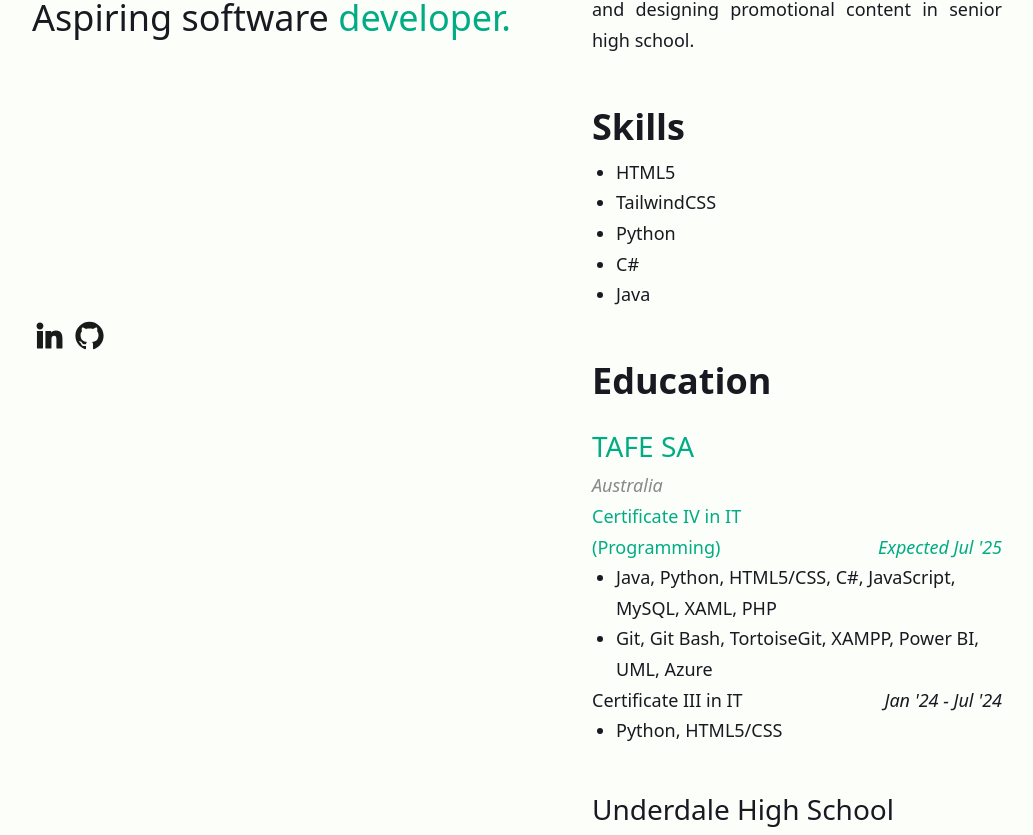
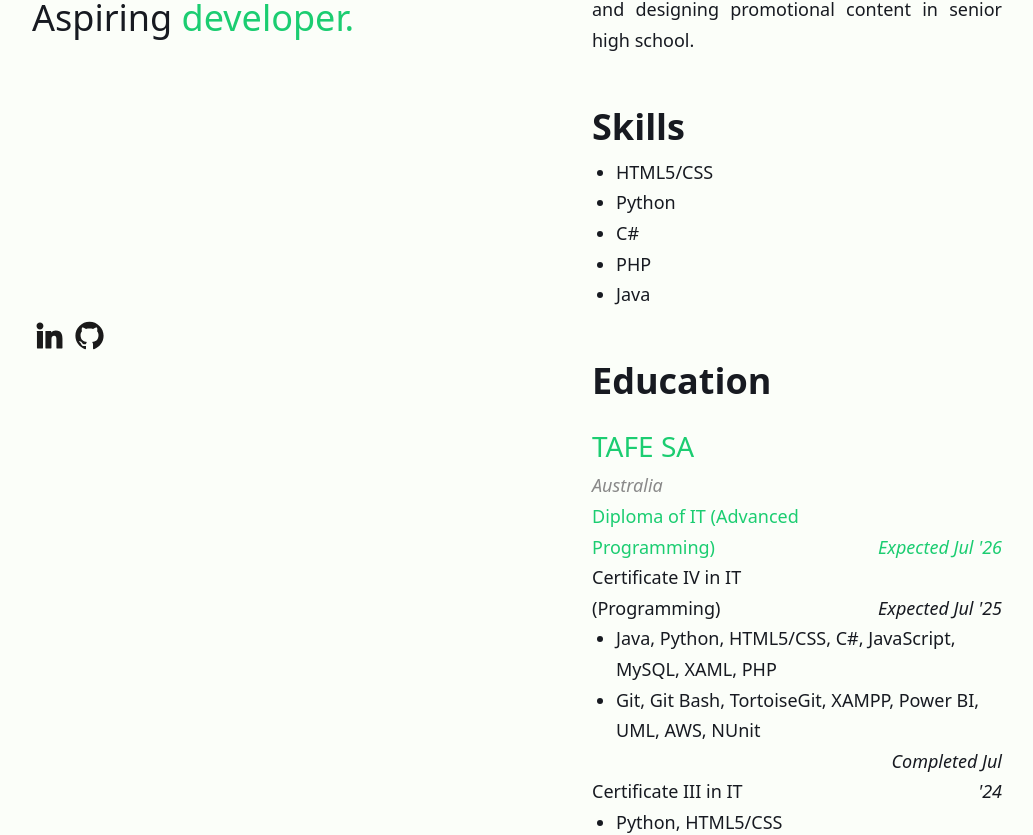
Before and after one commit to elisha-b/portfolio, a React (Vite) app: page / in a window 1280 px wide. Shown: the part 461-1296 px from the top of the page, without its empty margins (98-1131 px from the left). Built offline with nearby package versions, Linux system fonts and the light colour scheme.

Commit message:
Updated education, minor appearance changes

```diff
--- a/index.html
+++ b/index.html
@@ -10,9 +10,11 @@
     <link rel="preconnect" href="https://fonts.gstatic.com" crossorigin>
     <link href="https://fonts.googleapis.com/css2?family=Noto+Sans:ital,wght@0,100..900;1,100..900&display=swap" rel="stylesheet">
   </head>
+
   <body>
     <div id="root"></div>
-
     <script type="module" src="/src/main.jsx"></script>
+    <!-- TODO: Fix cursor light -->
+    <!-- <div id="cursor-light"></div> -->
   </body>
 </html>
--- a/src/App.css
+++ b/src/App.css
@@ -9,8 +9,20 @@
 }
 
 .highlight {
-  color: #33ffcf;
+  color: #60ffad;
   font-weight: 500;
+  transition: 0.2s;
+}
+
+a {
+  color: #60ffad;
+  font-weight: 500;
+  transition: 0.2s;
+}
+
+a:hover {
+  color: #44dd8e;
+  transition: 0.2s;
 }
 
 .country {
@@ -72,9 +84,21 @@
 
 @media (prefers-color-scheme: light) {
   .highlight {
-    color: #01ac84;
-    font-weight: 500;
-  }
+  color: #1bcd71;
+  font-weight: 500;
+  transition: 0.2s;
+}
+
+a {
+  color: #1bcd71;
+  font-weight: 500;
+  transition: 0.2s;
+}
+
+a:hover {
+  color: #1bac61;
+  transition: 0.2s;
+}
 }
 
 /* #root {
--- a/src/App.jsx
+++ b/src/App.jsx
@@ -9,9 +9,9 @@ function App() {
         {/* Introduction */}
         <div className="intro">
           <div className="intro-fixed">
-            <h2 class="text-[36px] mt-40 mb-[-15px] font-semibold">Hi,  I'm</h2>
+            <h2 class="text-[36px] mt-40 mb-[-15px] font-semibold">Hi, I'm</h2>
             <h1 class="text-[72px] font-bold">Elisha Balat &#128075;</h1>
-            <h2 class="text-[36px] leading-[40px]">Aspiring software <span className="highlight">developer.</span> </h2>
+            <h2 class="text-[36px] leading-[40px]">Aspiring <span className="highlight">developer.</span> </h2>
             <div class="inline-flex mt-70">
               <a href="https://www.linkedin.com/in/elisha-balat/" target="_blank"><img src={linkedInLogo} className="logo" /></a>
               <a href="https://github.com/elisha-b" target="_blank"><img src={gitHubLogo} className="logo" /></a>
@@ -26,26 +26,28 @@ function App() {
           <div>
             <h2 class="text-[36px] mt-10 font-semibold">Skills</h2>
             <ul class="list-disc ml-6">
-              <li>HTML5</li>
-              <li>TailwindCSS</li>
+              <li>HTML5/CSS</li>
               <li>Python</li>
               <li>C#</li>
+              <li>PHP</li>
               <li>Java</li>
             </ul>
           </div>
           <div>
             <h2 class="text-[36px] mt-10 font-semibold">Education</h2>
             <div>
-              <h3 class="text-[28px] mt-3"><span className="highlight">TAFE SA</span></h3>
+              <h3 class="text-[28px] mt-3"><a href="https://www.tafesa.edu.au" target="_blank" class="hover:oklch(0.6 0.118 184.704)">TAFE SA</a></h3>
               <p className="country">Australia</p>
-              <h4 class="inline-block w-2/3"><span className="highlight">Certificate IV in IT (Programming)</span></h4>
-              <h4 class="inline-block w-1/3 text-right italic"><span className="highlight">Expected Jul '25</span></h4>
+              <h4 class="inline-block w-2/3"><span className="highlight">Diploma of IT (Advanced Programming)</span></h4>
+              <h4 class="inline-block w-1/3 text-right italic"><span className="highlight">Expected Jul '26</span></h4>
+              <h4 class="inline-block w-2/3">Certificate IV in IT (Programming)</h4>
+              <h4 class="inline-block w-1/3 text-right italic">Expected Jul '25</h4>
               <ul class="list-disc ml-6">
                 <li>Java, Python, HTML5/CSS, C#, JavaScript, MySQL, XAML, PHP</li>
-                <li>Git, Git Bash, TortoiseGit, XAMPP, Power BI, UML, Azure</li>
+                <li>Git, Git Bash, TortoiseGit, XAMPP, Power BI, UML, AWS, NUnit</li>
               </ul>
               <h4 class="inline-block w-2/3">Certificate III in IT</h4>
-              <h4 class="inline-block w-1/3 text-right italic">Jan '24 - Jul '24</h4>
+              <h4 class="inline-block w-1/3 text-right italic">Completed Jul '24</h4>
               <ul class="list-disc ml-6">
                 <li>Python, HTML5/CSS</li>
               </ul>
@@ -57,6 +59,7 @@ function App() {
               <h4 class="inline-block w-1/3 text-right italic">Jan '22 - Dec '23</h4>
               <ul class="list-disc ml-6">
                 <li>Head Prefect, Math Learning Area Leader</li>
+                <li>South Australian Certificate of Education (SACE)</li>
                 <li>Stage 2 Academic Award for English Literary Studies</li>
                 <li>Success Through Resilience Award</li>
                 <li>Certificate of Distinction - Australian Mathematics Competition</li>
--- a/src/index.css
+++ b/src/index.css
@@ -4,12 +4,10 @@
   font-family: system-ui, Avenir, Helvetica, Arial, sans-serif;
   line-height: 1.7;
   font-weight: 400;
-  max-width: 100%;
-  width: 100%;
 
   color-scheme: dark;
   color: #fbfef9;
-  background-color: #171A21;
+  background-color: #111318;
 
   font-synthesis: none;
   text-rendering: optimizeLegibility;
@@ -22,19 +20,24 @@ body {
   display: flex;
   place-items: center;
   font-size: 18px;
+  overflow-x: hidden;
+  height: 100%;
+  position: relative;
 }
-
-#cursor-light {
-  height: 15em;
-  width: 15em;
-  background-color: #3c5dff;
+/* TODO: Fix cursor light */
+/* #cursor-light {
+  pointer-events: none;
+  height: 20em;
+  width: 20em;
+  background-color: #0a8a98;
   filter: blur(120px);
   opacity: calc(15%);
   border-radius: 50%;
   position: absolute;
   transform: translate(-50%, -50%);
   overflow: hidden;
-}
+  z-index: -1;
+} */
 
 @media (prefers-color-scheme: light) {
   :root {
@@ -44,11 +47,8 @@ body {
   .logo {
     filter: invert(90%)
   }
-  #cursor-light {
+  /* TODO: Fix cursor light */
+  /* #cursor-light {
     opacity: calc(0%);
-  }
-  .highlight {
-    color: #0e4e3f;
-    font-weight: 500;
-  }
+  } */
 }
--- a/src/main.jsx
+++ b/src/main.jsx
@@ -19,19 +19,19 @@ function istouchDevice() {
     return false;
   }
 }
+//TODO: Fix cursor light
+// const move = (e) => {
+//   try {
+//     var x = !istouchDevice() ? e.pageX : e.touches[0].pageX;
+//     var y = !istouchDevice() ? e.pageY : e.touches[0].pageY;
+//   } catch (e) {}
+//   cursorLight.style.left = x + "px";
+//   cursorLight.style.top = y + "px";
+// };
 
-const move = (e) => {
-  try {
-    var x = !istouchDevice() ? e.pageX : e.touches[0].pageX;
-    var y = !istouchDevice() ? e.pageY : e.touches[0].pageY;
-  } catch (e) {}
-  cursorLight.style.left = x + "px";
-  cursorLight.style.top = y + "px";
-};
-
-document.addEventListener("mousemove", (e) => {
-  move(e);
-});
-document.addEventListener("touchmove", (e) => {
-  move(e);
-});
+// document.addEventListener("mousemove", (e) => {
+//   move(e);
+// });
+// document.addEventListener("touchmove", (e) => {
+//   move(e);
+// });
```
Also changed, not shown: 1 other file (tests, documents, lock files or other folders).
